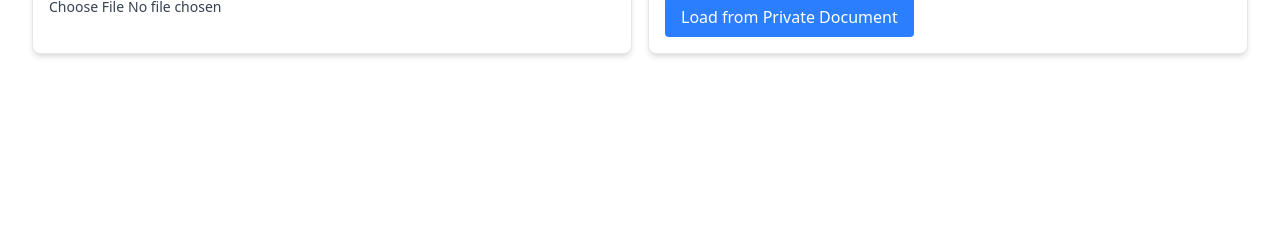
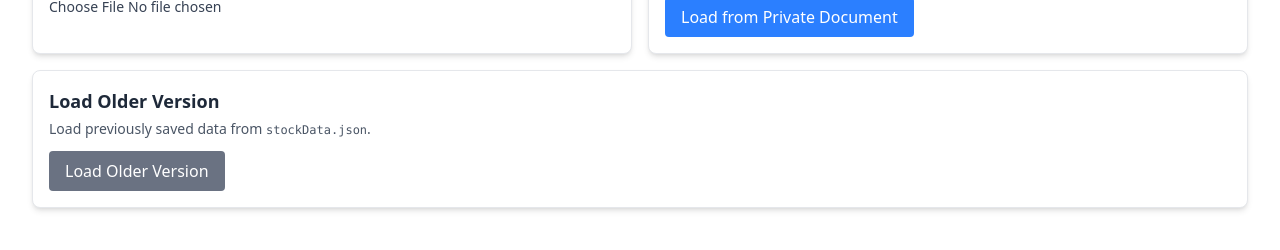
Before and after one commit to Ravi-Royal/reactLearning, a React (Vite) app: page /reactLearning/investment/stock/analysis/zerodha in a window 1280 px wide. Shown: the part 302-552 px from the top of the page. Built offline with nearby package versions, Linux system fonts and the light colour scheme; no server answers.

Commit message:
feat: add functionality to load older stock data and save current data to JSON in StockResult component

```diff
--- a/src/pages/components/investment/stock/analysis/zerodha/StockResult.tsx
+++ b/src/pages/components/investment/stock/analysis/zerodha/StockResult.tsx
@@ -3,7 +3,7 @@ import Breadcrumbs from '../../../../../navigation/Breadcrumbs';
 import StockControls from './excelBasedResult/components/StockControls';
 import StockMetadata from './excelBasedResult/components/StockMetadata';
 import StockTable from './excelBasedResult/components/StockTable';
-import { fetchStockPrices, formatNormalizedStockData, loadStockDataFromJSON, parseStockExcel, updateStockPricesInJSON } from './excelBasedResult/helpers/StockResult.helper';
+import { fetchStockPrices, formatNormalizedStockData, loadStockDataFromJSON, parseStockExcel, saveStockDataToJSON, updateStockPricesInJSON } from './excelBasedResult/helpers/StockResult.helper';
 import type { PriceMap, StockData } from './excelBasedResult/types/StockResult.types';
 
 /**
@@ -29,33 +29,8 @@ const StockResult: React.FC = () => {
     try {
       setLoading(true);
       setError(null);
-      setNeedsSourceSelection(false);
 
-      // First, try to load from JSON storage
-      const storedData = await loadStockDataFromJSON();
-      if (storedData) {
-        setExcelSource('json');
-        setStockData(storedData.stocks);
-        setLastUpdated(storedData.metadata.lastUpdated);
-        setLastPriceUpdate(storedData.metadata.lastPriceUpdate);
-
-        const storedPriceMap: PriceMap = {};
-        storedData.stocks.forEach(stock => {
-          if (stock['Current Price'] !== undefined ||
-            stock['52W High'] !== undefined ||
-            stock['52W Low'] !== undefined) {
-            storedPriceMap[stock.Symbol] = {
-              price: stock['Current Price'] ?? null,
-              fiftyTwoWeekHigh: stock['52W High'] ?? null,
-              fiftyTwoWeekLow: stock['52W Low'] ?? null,
-            };
-          }
-        });
-        setPriceMap(storedPriceMap);
-        return;
-      }
-
-      // No stored JSON -> ask user to choose Excel source.
+      // Always show source selection screen on initial load
       setExcelSource(null);
       setNeedsSourceSelection(true);
     } catch (err) {
@@ -116,6 +91,45 @@ const StockResult: React.FC = () => {
     }
   };
 
+  const loadOlderVersion = async () => {
+    try {
+      setLoading(true);
+      setError(null);
+      setExcelSource('json');
+
+      const storedData = await loadStockDataFromJSON();
+      if (!storedData) {
+        throw new Error('No older version found (stockData.json)');
+      }
+
+      setStockData(storedData.stocks);
+      setLastUpdated(storedData.metadata.lastUpdated);
+      setLastPriceUpdate(storedData.metadata.lastPriceUpdate);
+
+      const storedPriceMap: PriceMap = {};
+      storedData.stocks.forEach(stock => {
+        if (stock['Current Price'] !== undefined ||
+          stock['52W High'] !== undefined ||
+          stock['52W Low'] !== undefined) {
+          storedPriceMap[stock.Symbol] = {
+            price: stock['Current Price'] ?? null,
+            fiftyTwoWeekHigh: stock['52W High'] ?? null,
+            fiftyTwoWeekLow: stock['52W Low'] ?? null,
+          };
+        }
+      });
+      setPriceMap(storedPriceMap);
+      setNeedsSourceSelection(false);
+      console.warn('Loaded older version from stockData.json');
+    } catch (err) {
+      const errorMessage = err instanceof Error ? err.message : 'Unknown error occurred';
+      setError(errorMessage);
+      console.error('Error loading older version:', err);
+    } finally {
+      setLoading(false);
+    }
+  };
+
   const handleUploadChange = async (e: React.ChangeEvent<HTMLInputElement>) => {
     const file = e.target.files?.[0] ?? null;
     if (!file) { return; }
@@ -160,8 +174,14 @@ const StockResult: React.FC = () => {
         return;
       }
 
-      // If we loaded from JSON, we don't have access to the original Excel source.
-      console.warn('Refreshing from JSON source is not supported. Use Update Prices instead.');
+      if (excelSource === 'json') {
+        // For JSON source, refresh by updating prices
+        console.warn('Refreshing prices from JSON source...');
+        await updatePrices();
+        return;
+      }
+
+      console.warn('No data source available. Please reload from Excel.');
     } catch (err) {
       const errorMessage = err instanceof Error ? err.message : 'Unknown error occurred';
       setError(errorMessage);
@@ -211,6 +231,27 @@ const StockResult: React.FC = () => {
     }
   };
 
+  const saveData = async () => {
+    if (stockData.length === 0) {
+      console.warn('No data to save');
+      return;
+    }
+
+    try {
+      const sourceFile = excelSource === 'private' ? 'pnl-WAR042.xlsx' :
+                        excelSource === 'upload' ? uploadedFile?.name ?? 'uploaded.xlsx' :
+                        'stockData.json';
+
+      await saveStockDataToJSON(stockData, sourceFile, false);
+      console.warn('Data saved successfully to stockData.json');
+      alert('Data saved! Please place the downloaded stockData.json file in src/privateDocument/');
+    } catch (err) {
+      console.error('Error saving data:', err);
+      const errorMessage = err instanceof Error ? err.message : 'Unknown error occurred';
+      alert(`Error saving data: ${errorMessage}`);
+    }
+  };
+
   if (loading) {
     return <div className="p-4 sm:p-6">Loading Excel data...</div>;
   }
@@ -251,6 +292,17 @@ const StockResult: React.FC = () => {
             </button>
           </div>
         </div>
+
+        <div className="mt-4 bg-white rounded-lg shadow-md p-4 border border-gray-200">
+          <h2 className="text-base sm:text-lg font-semibold text-gray-800">Load Older Version</h2>
+          <p className="text-xs sm:text-sm text-gray-600 mt-1">Load previously saved data from <span className="font-mono text-xs">stockData.json</span>.</p>
+          <button
+            onClick={loadOlderVersion}
+            className="mt-3 px-3 sm:px-4 py-2 text-sm sm:text-base bg-gray-500 text-white rounded hover:bg-gray-600"
+          >
+            Load Older Version
+          </button>
+        </div>
       </div>
     );
   }
@@ -277,6 +329,7 @@ const StockResult: React.FC = () => {
         <StockControls
           onUpdatePrices={updatePrices}
           onRefreshData={refreshData}
+          onSaveData={saveData}
           updatingPrices={updatingPrices}
         />
       </div>
--- a/src/pages/components/investment/stock/analysis/zerodha/excelBasedResult/components/StockControls.tsx
+++ b/src/pages/components/investment/stock/analysis/zerodha/excelBasedResult/components/StockControls.tsx
@@ -3,6 +3,7 @@ import React from 'react';
 interface StockControlsProps {
   onUpdatePrices: () => void;
   onRefreshData: () => void;
+  onSaveData: () => void;
   updatingPrices: boolean;
 }
 
@@ -12,6 +13,7 @@ interface StockControlsProps {
 const StockControls: React.FC<StockControlsProps> = ({
   onUpdatePrices,
   onRefreshData,
+  onSaveData,
   updatingPrices,
 }) => {
   return (
@@ -33,6 +35,14 @@ const StockControls: React.FC<StockControlsProps> = ({
       >
         Refresh Data
       </button>
+      <button
+        onClick={onSaveData}
+        title="Save current data to stockData.json file"
+        aria-label="Save data to JSON file"
+        className="px-3 sm:px-4 py-2 text-xs sm:text-sm bg-purple-500 text-white rounded hover:bg-purple-600 whitespace-nowrap"
+      >
+        Save Data
+      </button>
     </div>
   );
 };
```
